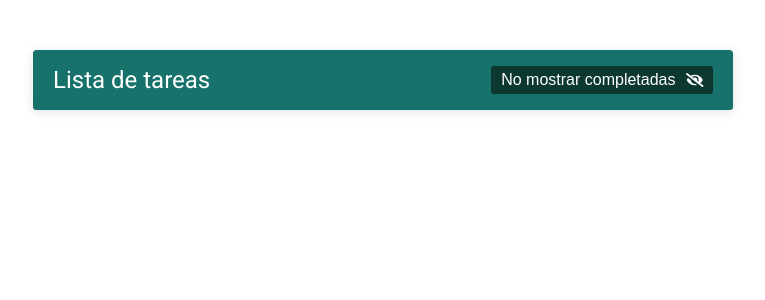
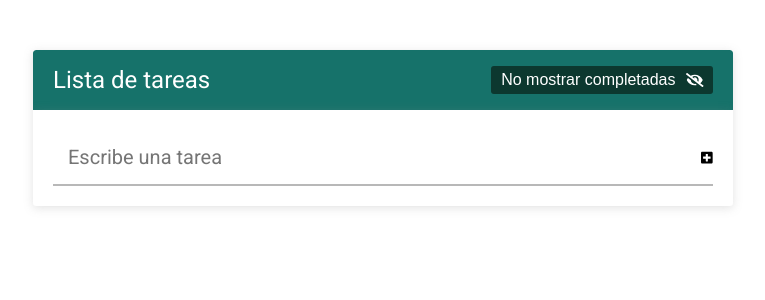
Before and after one commit to gcancho/lista__tareas, a React (Create React App) app: page / in a window 1280 px wide. Shown: the top 300 px of the page, without its empty margins (257-1022 px from the left). Built offline with nearby package versions, Linux system fonts and the light colour scheme.

Commit message:
Creando el formulario para agregar tareas

```diff
--- a/package.json
+++ b/package.json
@@ -12,6 +12,7 @@
     "react": "^17.0.2",
     "react-dom": "^17.0.2",
     "react-scripts": "5.0.0",
+    "uuid": "^8.3.2",
     "web-vitals": "^2.1.3"
   },
   "scripts": {
--- a/src/App.js
+++ b/src/App.js
@@ -1,10 +1,33 @@
+import React, { useState } from "react";
 import "./App.css";
+import FormularioTareas from "./componentes/FormularioTareas";
 import Header from "./componentes/Header";
 
 function App() {
+  const [tareas, cambiarTareas] = useState([
+    {
+      id: 1,
+      texto: "Lavar la ropa",
+      completada: false,
+    },
+    {
+      id: 2,
+      texto: "Grabar tutorial",
+      completada: false,
+    },
+    {
+      id: 3,
+      texto: "Lavar la ropa",
+      completada: false,
+    },
+  ]);
+
+  console.log(tareas);
+
   return (
     <div className="contenedor">
       <Header />
+      <FormularioTareas tareas={tareas} cambiarTareas={cambiarTareas} />
     </div>
   );
 }
--- /dev/null
+++ b/src/componentes/FormularioTareas.js
@@ -0,0 +1,49 @@
+import React, { useState } from "react";
+import { FontAwesomeIcon } from "@fortawesome/react-fontawesome";
+import { faPlusSquare } from "@fortawesome/free-solid-svg-icons";
+import { v4 as uuidv4 } from "uuid";
+
+// Este componente esta recibiendo el estado "tareas" y su funcion cambiarTareas, las cuales fueron creadas en App.js
+const FormularioTareas = ({ tareas, cambiarTareas }) => {
+  //Estado para manipular el input para agregar tareas del formulario
+  const [inputTarea, cambiarInputTarea] = useState("");
+
+  // Cambiamos el valor del estado de "inputTarea" por el valor actual del input
+  const handleInput = (e) => {
+    cambiarInputTarea(e.target.value);
+  };
+
+  const handleSubmit = (e) => {
+    e.preventDefault();
+    //Cambiando el estado de "tareas"
+    cambiarTareas(
+      //Obtiene todas las tareas que tenia anteriormente con los 3 puntitos y despues de eso ponerle el valor que agregaremos
+      [
+        ...tareas,
+        {
+          // Genera id dinamico
+          id: uuidv4(),
+          texto: inputTarea,
+          completada: false,
+        },
+      ]
+    );
+  };
+
+  return (
+    <form action="" className="formulario-tareas" onSubmit={handleSubmit}>
+      <input
+        type="text"
+        className="formulario-tareas__input"
+        placeholder="Escribe una tarea"
+        value={inputTarea}
+        onChange={handleInput}
+      />
+      <button type="submit" className="formulario-tareas__btn">
+        <FontAwesomeIcon icon={faPlusSquare} />
+      </button>
+    </form>
+  );
+};
+
+export default FormularioTareas;
```
Also changed, not shown: 1 other file (tests, documents, lock files or other folders).
